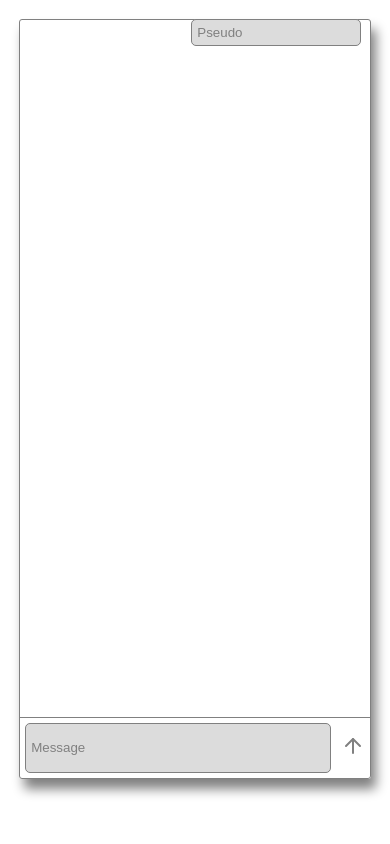
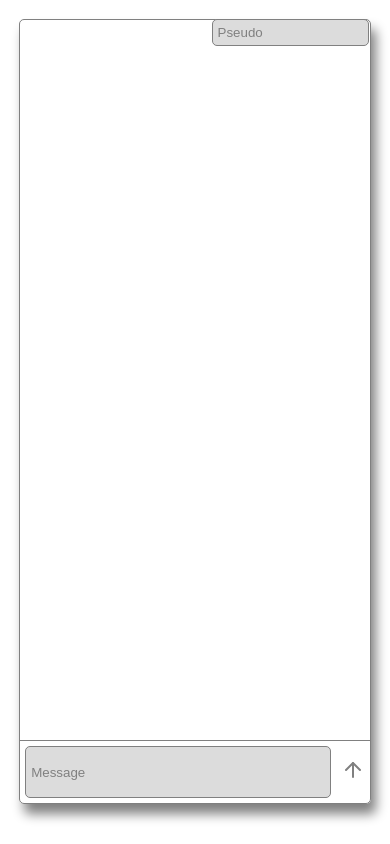
Before and after one commit to FlorianMrn/instant-messaging, a React app: page / in a window 390 px wide. Built offline with nearby package versions, Linux system fonts and the light colour scheme.

Commit message:
Adding css for Thread component

```diff
--- a/src/components/Pseudo/pseudo.scss
+++ b/src/components/Pseudo/pseudo.scss
@@ -18,3 +18,10 @@
             }
     }
 }
+
+@media (max-width: 1024px) {
+
+    input{
+        margin-right: -14px;
+    }
+}
--- a/src/components/Thread/thread.scss
+++ b/src/components/Thread/thread.scss
@@ -3,9 +3,9 @@
     max-width : calc(1000px - 14px);
     margin: auto;
     box-shadow: 5px 10px 12px 0px grey;
-    height: 90vh;
+    height: 93vh;
     border: grey 1px solid;
-    border-radius: 3px;
+    border-radius: 5px;
 
         &-texting {
             position: absolute;
@@ -43,7 +43,7 @@
                     color: grey;
 
                         &:hover {
-                            color: 	#000080;
+                            color: 	#38A3D6;
                         }
                 }
         }
```
